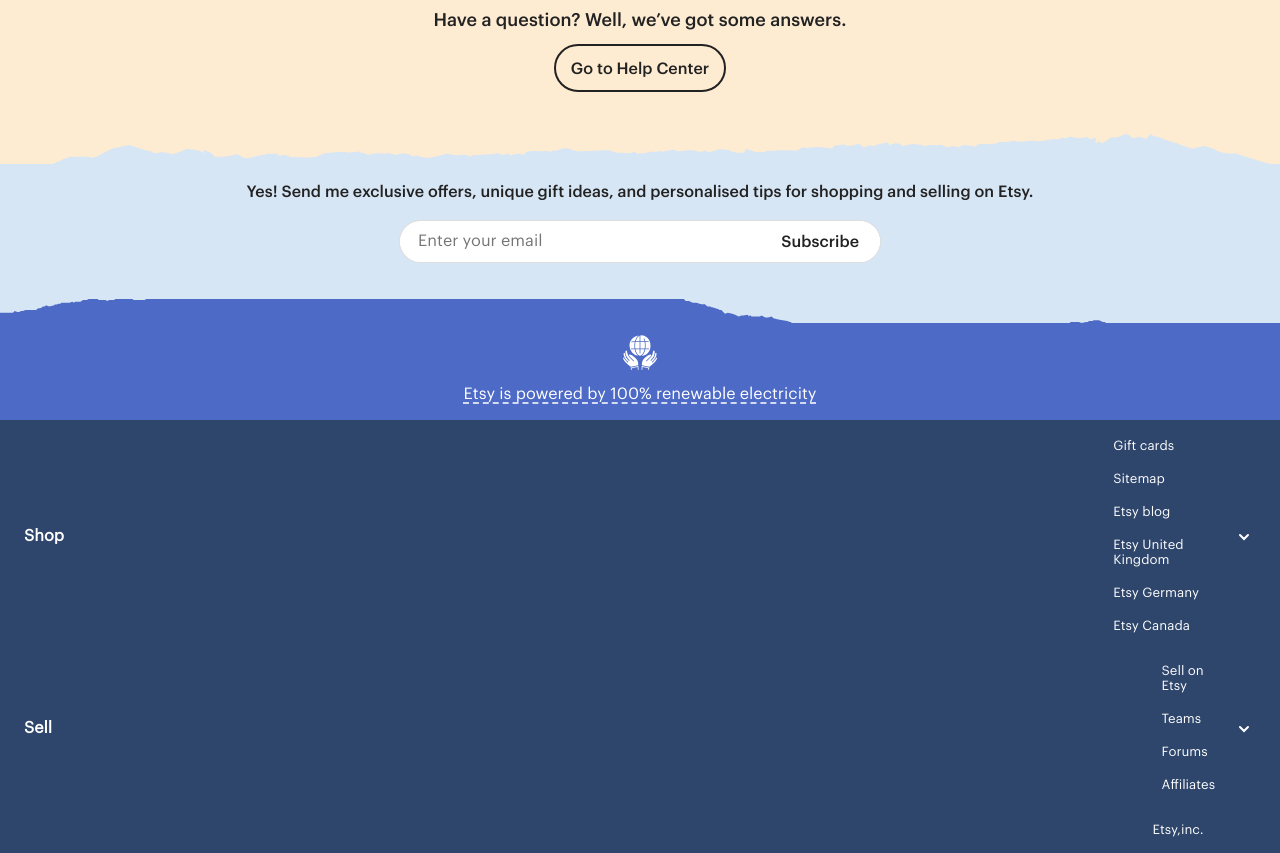
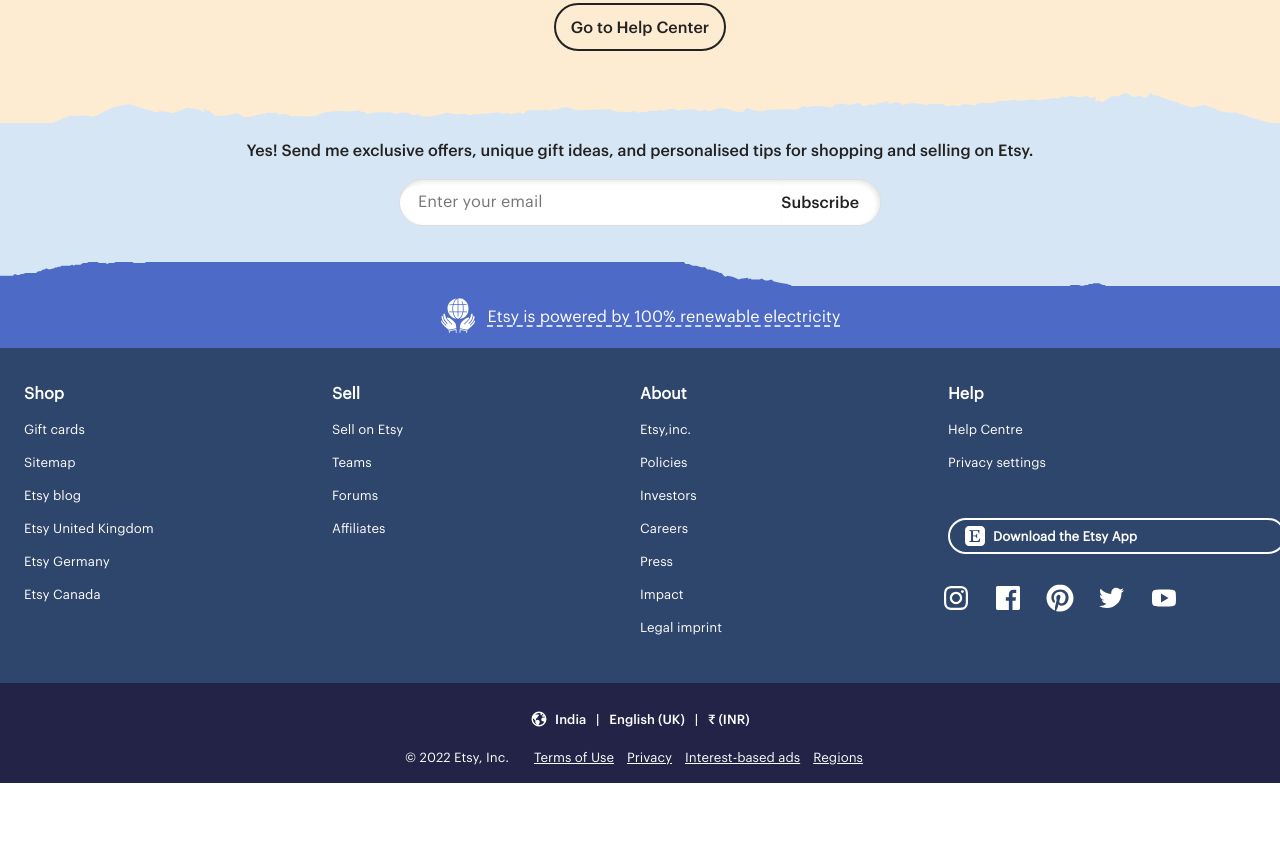
Before and after one commit to Aswin-Kuriakose/Etsy, a plain HTML site: page index.html in a window 1280 px wide. Shown: the part 3328-4181 px from the top of the page. After the commit the page ends 4111 px from the top, so only its background shows below. Drawn offline with Linux system fonts and the light colour scheme.

Commit message:
footer on tab

```diff
--- a/index.html
+++ b/index.html
@@ -1108,8 +1108,36 @@
                 </div>
             </div>
         </div>
+        <div class="footer-credit">
+            <div class="footer-credit-wrapping">
+                <div class="footer-credit-flex">
+                    <div class="footer-credit-first">
+                        <div class="footer-credit-first-wrapper">
+                            <div class="footer-globe">
+                                <svg xmlns="http://www.w3.org/2000/svg" viewBox="0 0 24 24" aria-hidden="true" focusable="false"><path d="M12,2A10,10,0,1,0,22,12,10.012,10.012,0,0,0,12,2ZM9,18.883v0.528A7.938,7.938,0,0,1,4.06,11.06l3.385,3.385a2.967,2.967,0,0,0,1.649,4.4ZM17.5,15a2.509,2.509,0,0,0,.5-0.05V15a0.992,0.992,0,0,0,.927.985A8,8,0,0,1,12,20c-0.216,0-.427-0.016-0.639-0.032l1.254-2.5-0.015.006A2.968,2.968,0,0,0,13,16a2.988,2.988,0,0,0-5-2.221V11H9a1,1,0,0,0,1-1V9a1,1,0,0,0,1-1,1,1,0,0,0,0-2H6.726A7.9,7.9,0,0,1,14,4.263V6a1,1,0,0,0,2,0V5.082a8.047,8.047,0,0,1,2,1.649V7H17a1,1,0,0,0,0,2h2.411a7.941,7.941,0,0,1,.326,1H17a2.556,2.556,0,0,0-2,2.5A2.5,2.5,0,0,0,17.5,15Z"></path></svg>
+                            </div>
+                            <div class="credit-text">
+                            &nbsp; India &nbsp; | &nbsp; English (UK) &nbsp; | &nbsp; ₹ (INR)
+                            </div>
+                        </div>
+                    </div>
+                    <div class="footer-credit-last">
+                        <div class="footer-credit-last-flex">
+                            <div class="footer-last-credit">
+                                © 2022 Etsy, Inc.
+                            </div>
+                            <ul class="footer-last-list">
+                                <li class="footer-list">Terms of Use</li>
+                                <li class="footer-list">Privacy</li>
+                                <li class="footer-list">Interest-based ads</li>
+                                <li class="footer-list">Regions</li>
+                            </ul>
+                        </div>
+                    </div>
+                </div>
+            </div>
 
-
+        </div>
 
     </footer>
 
--- a/styles-640.css
+++ b/styles-640.css
@@ -1,4 +1,7 @@
 @media screen and (min-width:640px) {
+    .hide-on-640 {
+        display: none;
+    }
     .sec1-h1 {
         font-size: 26px;
         padding-top: 25px;
@@ -131,4 +134,74 @@
         font-size: 20px;
         line-height: 28px;
     }
+
+
+
+
+
+
+    .footer-nav-container {
+        padding: 36px 24px 24px;
+    }
+
+    .f-nav-content {
+        display: block;
+    }
+    .footer-nav-child  {
+        display: flex;
+        flex-flow: column;
+        justify-content: flex-start;
+        align-items: flex-start;
+        flex-grow: 1;
+        flex-basis: 25%;
+        width: 25%;
+    }
+    .footer-nav-flex {
+        display: flex;
+        flex-flow: row;
+
+    }
+    .f-nav-title {
+        margin:0 0 12px 0;
+        padding: 0 6px 0 0;
+    }
+    .f-nav-content ul {
+        padding: 0;
+    }
+    .etsy-download-bttn {
+        width: 100%;
+    }
+    .f-nav-social-wrapper {
+        width: 100%;
+    }
+
+
+    .footer-sec2-content {
+        flex-flow: row;
+        height: 38px;
+        align-items: center;
+    }
+    .footer-sec2-svg {
+        margin-bottom: 0;
+    }
+    .footer-sec2-text {
+        margin-right: 0;
+    }
+    .footer-credit-last-flex {
+        flex-flow: row;
+        align-items: center;
+    }
+    .footer-last-credit {
+        margin: 0 12px 0 0;
+    }
+    .footer-last-list {
+        margin-left: 12px;
+    }
+    .etsy-social-container ul {
+        width: 100%;
+        flex-wrap: wrap !important;
+        justify-content: flex-start;
+    }
+
+
 }
--- a/styles.css
+++ b/styles.css
@@ -620,7 +620,7 @@ padding: 6px;
     max-width: 480px;
     margin: 0 auto;
     flex: 1;
-    box-shadow: 1px 2px 4px 0rgba(34, 34, 34, 0.1) inset;
+    box-shadow: 1px 2px 4px rgba(34, 34, 34, 0.1) inset;
     border: 1px solid rgba(34 ,34 ,34 ,0.15);
 }
 .email-input-bttn input {
@@ -638,11 +638,12 @@ padding: 6px;
 .email-input-bttn button {
     background-color: #fff;
     border: none;
-    padding: 12px 21px 12px 0;
+    padding: 14px 21px 14px 0;
     font-family: unset;
     font-size: 16px;
     color: #222;
-    border-radius: 100px;
+    box-shadow: -2px 2px 4px rgba(34, 34, 34, 0.1) inset;
+    border-radius: 0 100px 100px 0;
 }
 .footer-sec2-content {
     background-color: #4D6BC6;
@@ -707,6 +708,9 @@ padding: 6px;
     display: flex;
     justify-content: space-between;
 }
+.footer-last-child .down-angle-svg img {
+    transform: rotate(180deg);
+}
 .flex-exception {
     display: flex;
     flex-flow: column;
@@ -718,7 +722,8 @@ padding: 6px;
 }
 .etsy-social-container ul {
     display: flex;
-
+    justify-content: center;
+    margin-left: -6px;
 }
 .down-angle-svg img {
     width: 24px;
@@ -727,6 +732,9 @@ padding: 6px;
 .footer-logo-svg svg {
     width: 24px;
     height: 24px;
+}
+.footer-logo-svg {
+    display: flex;align-items: center;
 }
 .social-media svg {
     width: 36px;
@@ -744,15 +752,99 @@ padding: 6px;
     margin-top: 12px;
 }
 .etsy-download-bttn {
+    width: 175px;
     margin-top: 24px;
-    padding: 2px 15px;
+    margin-left: auto;
+    margin-right: auto;
+    padding: 4px 13px;
     border-radius: 24px;
     border: 2px solid #fff;
+    display: flex;
+    align-items: center;
+    font-family: etsyR;
 }
 .footer-logo-text {
     font-size: 13px;
+    margin-left: 6px;
+    font-weight: 700;
+    font-family: etsyR;
+}
+.f-nav-etsy-social {
+    margin-top: 12px;
+    width: 100%;
+}
+.etsy-social-container {
+    margin-top: 18px;
+}
+.social-media {
+    margin-right: 12px;
+}
+.social-media div {
+    padding: 8px;
+    margin-left: -12px;
+}
+.social-media:last-child {
+    margin-right: -12px;
+}
+.insta {
+    margin-left: px;
+}
+
+.footer-credit {
+    background-color: #232347;
+}
+.footer-credit-wrapping {
+    padding: 18px 24px;
+}
+.footer-credit-first {
+    padding-bottom: 12px;
+}
+.footer-credit-first-wrapper {
+    padding: 9px 15px;
+    display: flex;
+    align-items: center;
+    justify-content: center;
+}
+.footer-globe {
+    display: flex;
+    align-items: center;
+}
+.footer-globe svg {
+    fill: #fff;
+    width: 18px;
+    height: 18px;
+}
+.credit-text {
+    font-size: 13px;
+    color: #fff;
+}
+.footer-credit-last {
+    color: #fff;
+    font-family: etsyR;
+    font-size: 13px;
+    font-weight: 300;
 
 }
-.f-nav-etsy-social {
-    margin-top: 18px;
+.footer-credit-last-flex{
+    display: flex;
+    flex-flow: column;
+    align-items: center;
+    justify-content: center ;
 }
+
+.footer-last-credit {
+    margin-bottom: 12px;
+}
+.footer-last-list {
+    display: flex;
+    flex-flow: row;
+    flex-wrap: wrap;
+    justify-content: center;
+    text-align: center;
+}
+.footer-list {
+    text-decoration: underline;
+    font-family: etsyR;
+    margin: 1px 12px 0 1px;
+
+}
```
